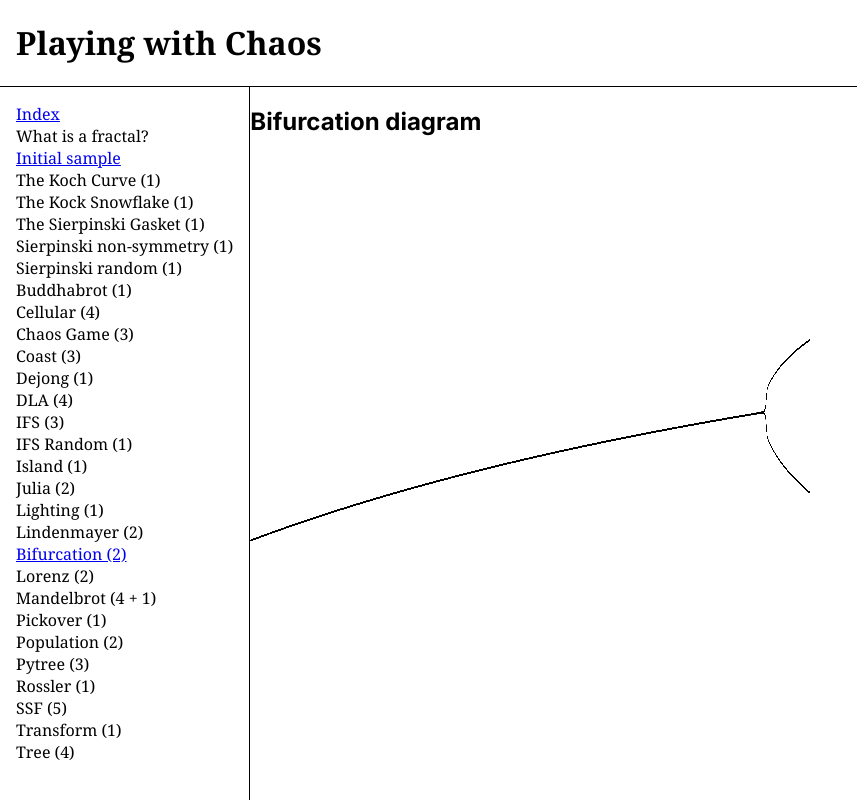
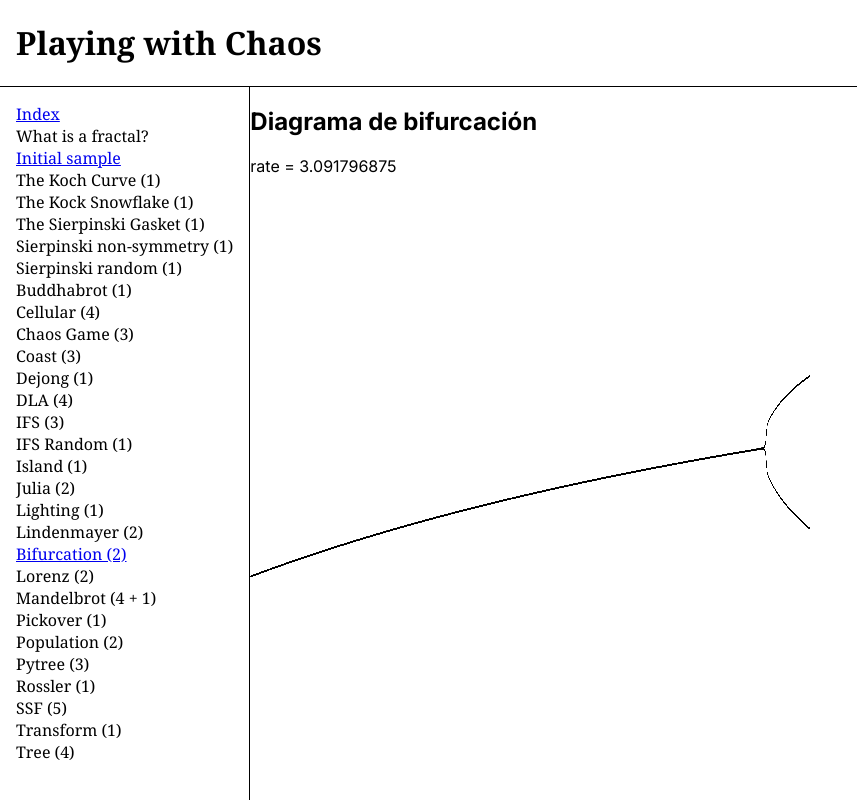
Before and after one commit to Aimanizales/playing-with-chaos, a Next.js app: page /bifurcation in a window 1280 px wide. Shown: the top 800 px of the page, without its empty margins (0-857 px from the left). Built offline with nearby package versions, Linux system fonts and the light colour scheme.

Commit message:
Bifurcation improvements

```diff
--- a/src/pages/bifurcation/index.tsx
+++ b/src/pages/bifurcation/index.tsx
@@ -1,7 +1,8 @@
-import { useEffect, useRef } from 'react';
+import { useEffect, useRef, useState } from 'react';
 
 export default function Page() {
   const canvasRef = useRef(null);
+  const [reproductionRate, setReproductionRate] = useState(0);
 
   useEffect(() => {
     const CANVAS_WIDTH = 1024,
@@ -21,7 +22,7 @@ export default function Page() {
       dp = (maxP - minP) / CANVAS_HEIGHT,
       interval = setInterval(iterate, 10);
 
-    let population = 0.5,
+    let population = 0.5, // in a given year
       x = 0;
 
     function iterate() {
@@ -35,10 +36,15 @@ export default function Page() {
     }
 
     function oneYear(year: number) {
-      const r = minR + x * dr;
+      /**
+        reproductionRate is a decimal number above 1.
+        If 1.1, the population will increase by 10% each year. 2.0, population would double.
+       */
+      const rate = minR + x * dr;
+      setReproductionRate(rate);
       let y;
 
-      population = population * r * (1 - population); // Logistic map
+      population = population * rate * (1 - population); // Logistic map
 
       if (year > 100) {
         y = CANVAS_HEIGHT - (population - minP) / dp;
@@ -49,7 +55,8 @@ export default function Page() {
 
   return (
     <section>
-      <h2>Bifurcation diagram</h2>
+      <h2>Diagrama de bifurcación</h2>
+      <p>rate = {reproductionRate}</p>
       <canvas ref={canvasRef} />
     </section>
   );
```
